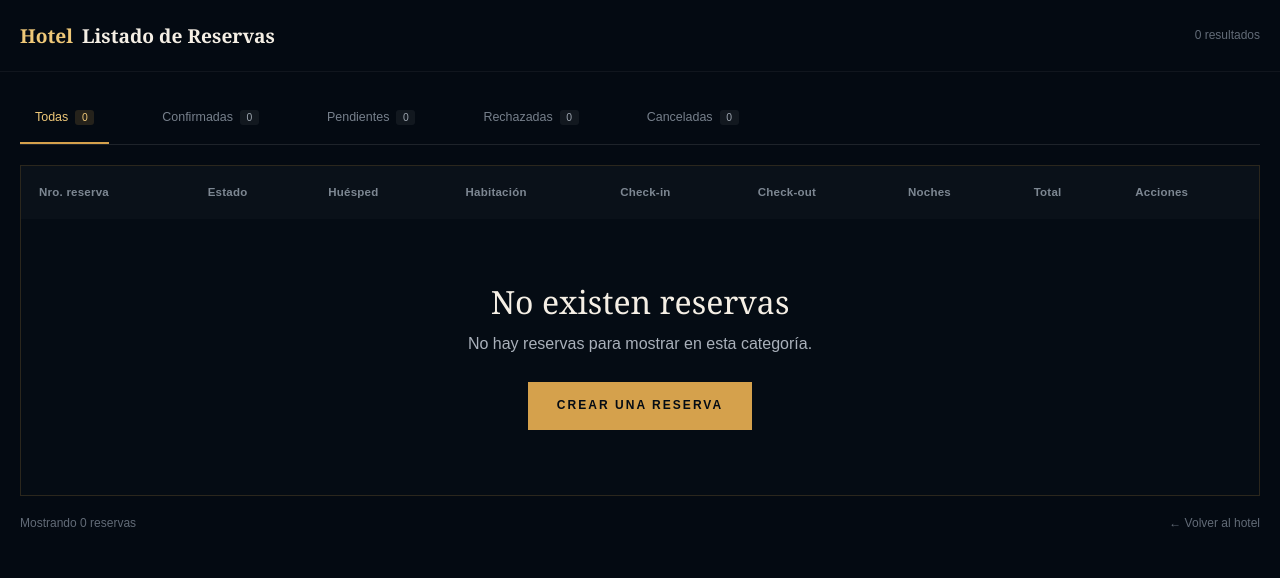
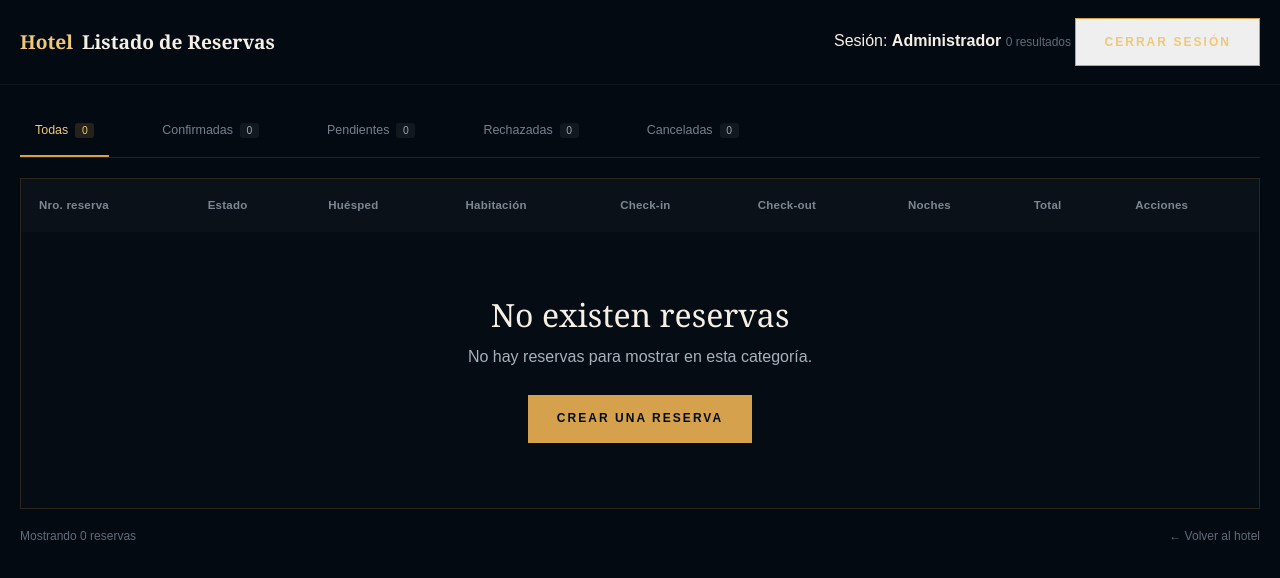
Before and after one commit to AlejoGb98/HotelLasGaviotas, a website: page reservas.html in a window 1280 px wide. Drawn offline with Linux system fonts and the light colour scheme.

Commit message:
Update reservas.html

```diff
--- a/reservas.html
+++ b/reservas.html
@@ -13,7 +13,8 @@
   <link rel="stylesheet" href="style.css">
   <link rel="stylesheet" href="reservas.css">
 
-  <script src="/src/core/listado-reservas.js" defer></script>
+  <script src="./src/core/admin-guard.js"></script>
+  <script src="./src/core/listado-reservas.js" defer></script>
 </head>
 
 <body class="admin-page">
@@ -24,14 +25,23 @@
       <strong>Listado de Reservas</strong>
     </a>
 
-    <span id="cantidad-resultados" class="results-count">
-      0 resultados
-    </span>
+    <div class="admin-session">
+      <span class="admin-session__user">
+        Sesión: <strong id="nombre-administrador">Administrador</strong>
+      </span>
+
+      <span id="cantidad-resultados" class="results-count">
+        0 resultados
+      </span>
+
+      <button id="cerrar-sesion" class="button button--outline admin-logout" type="button">
+        Cerrar sesión
+      </button>
+    </div>
   </header>
 
   <main class="admin-main">
 
-    <!-- Filtros -->
     <nav class="reservation-filters" aria-label="Filtros de reservas">
 
       <button
@@ -101,7 +111,6 @@
         </thead>
 
         <tbody id="tabla-reservas">
-          <!-- JavaScript agrega las reservas aquí -->
         </tbody>
 
       </table>
```
